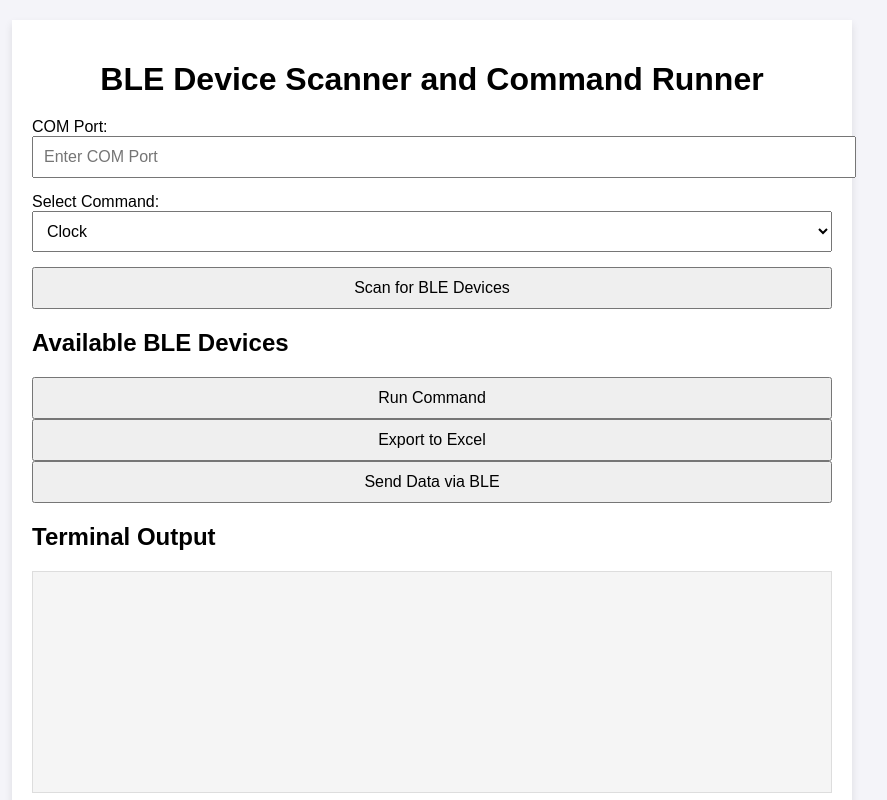
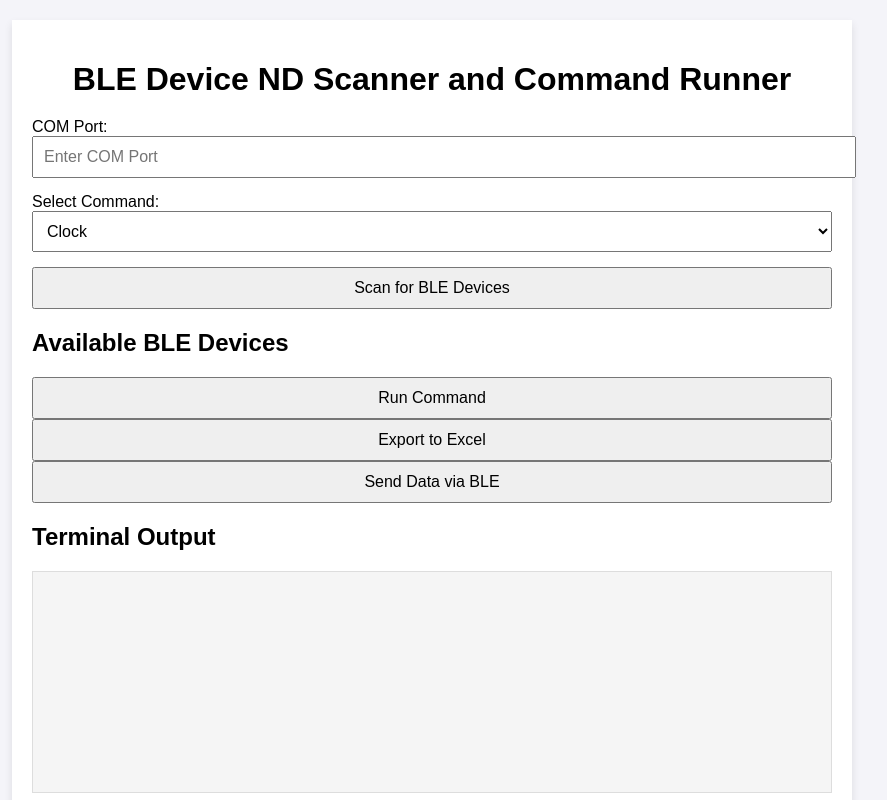
Before and after one commit to NiravDesai-ND/DLMS_BLE.github.io, a plain HTML site: page index.html in a window 1280 px wide. Shown: the top 800 px of the page, without its empty margins (208-1095 px from the left). Drawn offline with Linux system fonts and the light colour scheme.

Commit message:
Update index.html

```diff
--- a/index.html
+++ b/index.html
@@ -57,7 +57,7 @@
 </head>
 <body>
     <div class="container">
-        <h1 class="header">BLE Device Scanner and Command Runner</h1>
+        <h1 class="header">BLE Device ND Scanner and Command Runner</h1>
 
         <div class="form-group">
             <label for="comPort">COM Port:</label>
```
